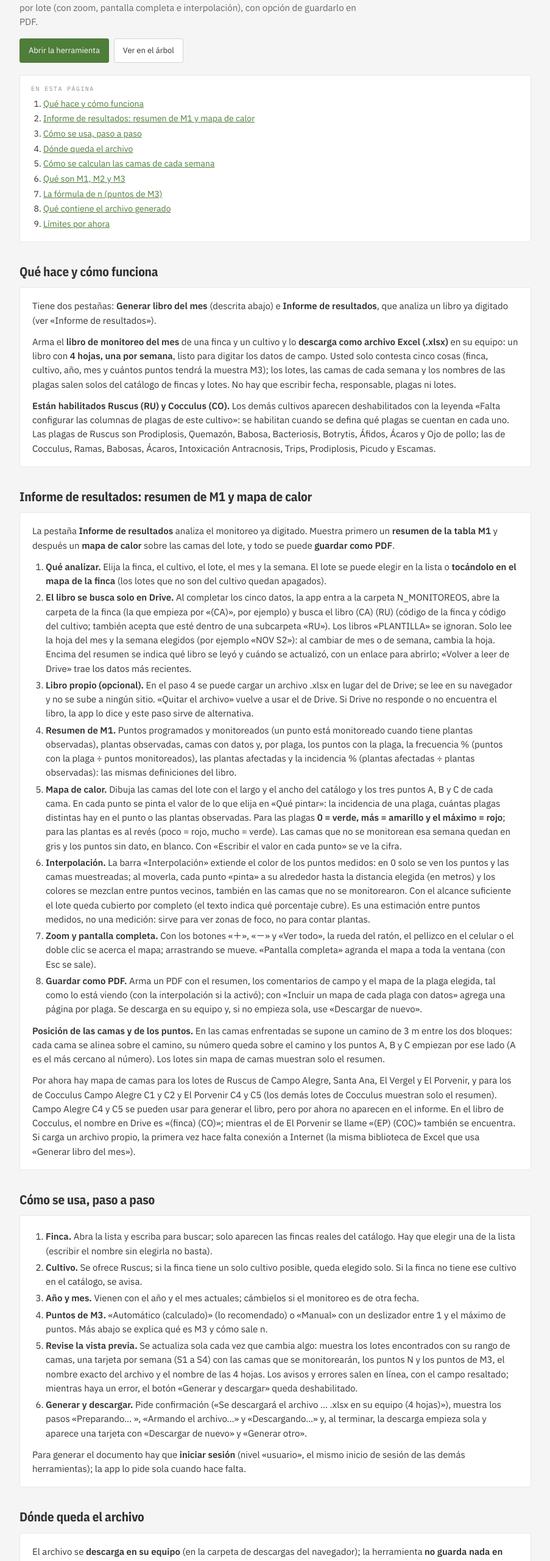
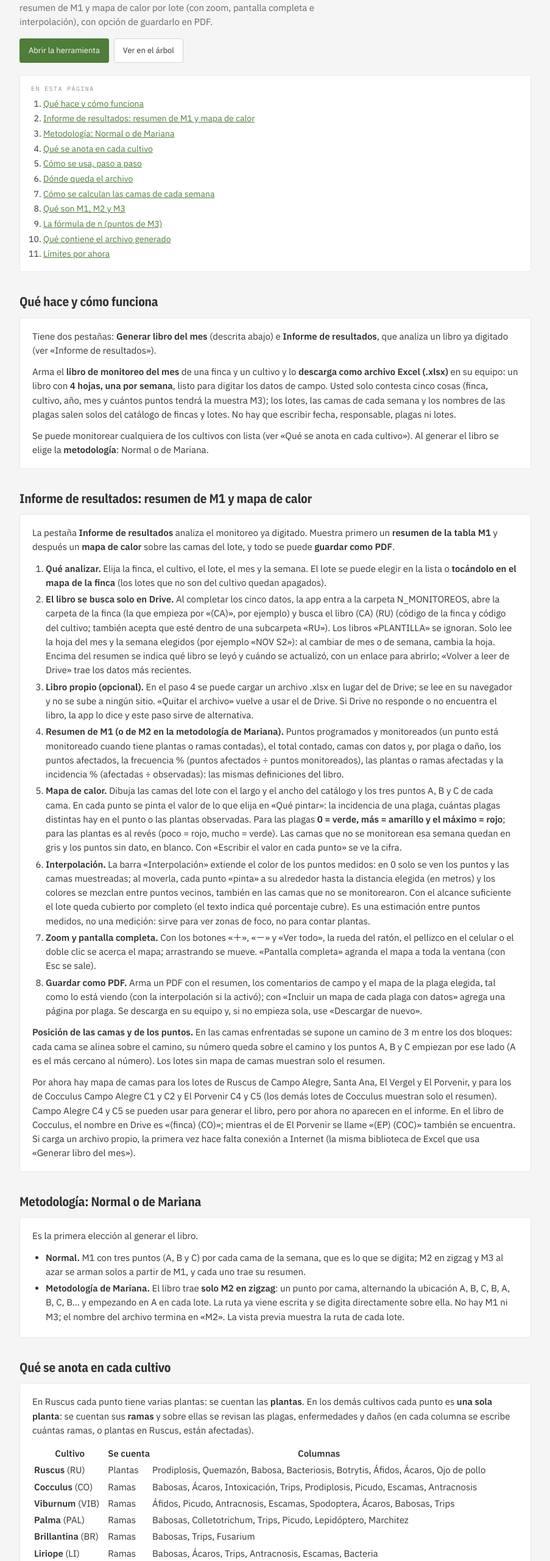
Before and after one commit to pasanteagronomiaecoagri-arch/ecoagriapp, a plain HTML site: page ayuda/agriapp/monitoreo/index.html in a window 1280 px wide. Shown: the part 240-2800 px from the top of the page at 61% size, without its empty margins (188-1091 px from the left). Drawn offline with nearby package versions, Linux system fonts and the light colour scheme.

Commit message:
portal: Monitoreo (cultivos y metodologías) y versión alpha 8.21
Co-Authored-By: Claude Sonnet 5.5 <noreply@anthropic.com>

```diff
--- a/ayuda/agriapp/monitoreo/index.html
+++ b/ayuda/agriapp/monitoreo/index.html
@@ -4,7 +4,7 @@
 <meta charset="UTF-8">
 <meta name="viewport" content="width=device-width, initial-scale=1">
 <title>Monitoreo — EcoAgriApp — Ayuda</title>
-<meta name="description" content="Armar y descargar en Excel (.xlsx) el libro de monitoreo del mes (4 hojas, una por semana) y analizar el monitoreo que está en Drive: resumen de M1 y mapa de calor por lote (con zoom, pantalla completa e interpolación), con opción de guardarlo en PDF.">
+<meta name="description" content="Armar y descargar en Excel (.xlsx) el libro de monitoreo del mes (4 hojas, una por semana; metodología normal o de Mariana) y analizar el monitoreo que está en Drive: resumen de M1 y mapa de calor por lote (con zoom, pantalla completa e interpolación), con opción de guardarlo en PDF.">
 <link rel="icon" type="image/png" href="https://economiaagricola.com/wp-content/uploads/2016/07/favicon16x16.png">
 <script>
   try {
@@ -62,18 +62,18 @@
 </div>
 <main class="lienzo">
 <p class="migas"><a href="../../">Ayuda</a> › <a href="../">EcoAgriApp</a> › Monitoreo</p>
-<div class="encabezado"><p class="rotulo">EcoAgriApp</p><h1>Monitoreo</h1><p>Armar y descargar en Excel (.xlsx) el libro de monitoreo del mes (4 hojas, una por semana) y analizar el monitoreo que está en Drive: resumen de M1 y mapa de calor por lote (con zoom, pantalla completa e interpolación), con opción de guardarlo en PDF.</p></div>
+<div class="encabezado"><p class="rotulo">EcoAgriApp</p><h1>Monitoreo</h1><p>Armar y descargar en Excel (.xlsx) el libro de monitoreo del mes (4 hojas, una por semana; metodología normal o de Mariana) y analizar el monitoreo que está en Drive: resumen de M1 y mapa de calor por lote (con zoom, pantalla completa e interpolación), con opción de guardarlo en PDF.</p></div>
 <div class="acciones" style="margin-top:16px"><a class="boton principal" href="../../../agriapp/monitoreo/">Abrir la herramienta</a><a class="boton" href="../../#agriapp/monitoreo">Ver en el árbol</a></div>
-<nav class="indice" aria-label="En esta página"><p class="rotulo">En esta página</p><ol><li><a href="#que-hace">Qué hace y cómo funciona</a></li><li><a href="#informe">Informe de resultados: resumen de M1 y mapa de calor</a></li><li><a href="#como-se-usa">Cómo se usa, paso a paso</a></li><li><a href="#donde-se-guarda">Dónde queda el archivo</a></li><li><a href="#como-se-calculan-las-camas">Cómo se calculan las camas de cada semana</a></li><li><a href="#m1-m2-m3">Qué son M1, M2 y M3</a></li><li><a href="#formula-de-n">La fórmula de n (puntos de M3)</a></li><li><a href="#que-contiene-el-documento">Qué contiene el archivo generado</a></li><li><a href="#limites">Límites por ahora</a></li></ol></nav>
+<nav class="indice" aria-label="En esta página"><p class="rotulo">En esta página</p><ol><li><a href="#que-hace">Qué hace y cómo funciona</a></li><li><a href="#informe">Informe de resultados: resumen de M1 y mapa de calor</a></li><li><a href="#metodologia">Metodología: Normal o de Mariana</a></li><li><a href="#que-se-anota">Qué se anota en cada cultivo</a></li><li><a href="#como-se-usa">Cómo se usa, paso a paso</a></li><li><a href="#donde-se-guarda">Dónde queda el archivo</a></li><li><a href="#como-se-calculan-las-camas">Cómo se calculan las camas de cada semana</a></li><li><a href="#m1-m2-m3">Qué son M1, M2 y M3</a></li><li><a href="#formula-de-n">La fórmula de n (puntos de M3)</a></li><li><a href="#que-contiene-el-documento">Qué contiene el archivo generado</a></li><li><a href="#limites">Límites por ahora</a></li></ol></nav>
 <section class="seccion" id="que-hace"><h2><a href="#que-hace">Qué hace y cómo funciona</a></h2><div class="cuerpo"><p>Tiene dos pestañas: <b>Generar libro del mes</b> (descrita abajo) e <b>Informe de resultados</b>, que analiza un libro ya digitado (ver «Informe de resultados»).</p>
   <p>Arma el <b>libro de monitoreo del mes</b> de una finca y un cultivo y lo <b>descarga como archivo Excel (.xlsx)</b> en su equipo: un libro con <b>4 hojas, una por semana</b>, listo para digitar los datos de campo. Usted solo contesta cinco cosas (finca, cultivo, año, mes y cuántos puntos tendrá la muestra M3); los lotes, las camas de cada semana y los nombres de las plagas salen solos del catálogo de fincas y lotes. No hay que escribir fecha, responsable, plagas ni lotes.</p>
-  <p><b>Están habilitados Ruscus (RU) y Cocculus (CO).</b> Los demás cultivos aparecen deshabilitados con la leyenda «Falta configurar las columnas de plagas de este cultivo»: se habilitan cuando se defina qué plagas se cuentan en cada uno. Las plagas de Ruscus son Prodiplosis, Quemazón, Babosa, Bacteriosis, Botrytis, Áfidos, Ácaros y Ojo de pollo; las de Cocculus, Ramas, Babosas, Ácaros, Intoxicación Antracnosis, Trips, Prodiplosis, Picudo y Escamas.</p></div></section>
+  <p>Se puede monitorear cualquiera de los cultivos con lista (ver «Qué se anota en cada cultivo»). Al generar el libro se elige la <b>metodología</b>: Normal o de Mariana.</p></div></section>
 <section class="seccion" id="informe"><h2><a href="#informe">Informe de resultados: resumen de M1 y mapa de calor</a></h2><div class="cuerpo"><p>La pestaña <b>Informe de resultados</b> analiza el monitoreo ya digitado. Muestra primero un <b>resumen de la tabla M1</b> y después un <b>mapa de calor</b> sobre las camas del lote, y todo se puede <b>guardar como PDF</b>.</p>
   <ol>
     <li><b>Qué analizar.</b> Elija la finca, el cultivo, el lote, el mes y la semana. El lote se puede elegir en la lista o <b>tocándolo en el mapa de la finca</b> (los lotes que no son del cultivo quedan apagados).</li>
     <li><b>El libro se busca solo en Drive.</b> Al completar los cinco datos, la app entra a la carpeta <span class="codigo">N_MONITOREOS</span>, abre la carpeta de la finca (la que empieza por «(CA)», por ejemplo) y busca el libro <span class="codigo">(CA) (RU)</span> (código de la finca y código del cultivo; también acepta que esté dentro de una subcarpeta «RU»). Los libros «PLANTILLA» se ignoran. Solo lee la hoja del mes y la semana elegidos (por ejemplo «NOV S2»): al cambiar de mes o de semana, cambia la hoja. Encima del resumen se indica qué libro se leyó y cuándo se actualizó, con un enlace para abrirlo; «Volver a leer de Drive» trae los datos más recientes.</li>
     <li><b>Libro propio (opcional).</b> En el paso 4 se puede cargar un archivo .xlsx en lugar del de Drive; se lee en su navegador y no se sube a ningún sitio. «Quitar el archivo» vuelve a usar el de Drive. Si Drive no responde o no encuentra el libro, la app lo dice y este paso sirve de alternativa.</li>
-    <li><b>Resumen de M1.</b> Puntos programados y monitoreados (un punto está monitoreado cuando tiene plantas observadas), plantas observadas, camas con datos y, por plaga, los puntos con la plaga, la frecuencia % (puntos con la plaga ÷ puntos monitoreados), las plantas afectadas y la incidencia % (plantas afectadas ÷ plantas observadas): las mismas definiciones del libro.</li>
+    <li><b>Resumen de M1 (o de M2 en la metodología de Mariana).</b> Puntos programados y monitoreados (un punto está monitoreado cuando tiene plantas o ramas contadas), el total contado, camas con datos y, por plaga o daño, los puntos afectados, la frecuencia % (puntos afectados ÷ puntos monitoreados), las plantas o ramas afectadas y la incidencia % (afectadas ÷ observadas): las mismas definiciones del libro.</li>
     <li><b>Mapa de calor.</b> Dibuja las camas del lote con el largo y el ancho del catálogo y los tres puntos A, B y C de cada cama. En cada punto se pinta el valor de lo que elija en «Qué pintar»: la incidencia de una plaga, cuántas plagas distintas hay en el punto o las plantas observadas. Para las plagas <b>0 = verde, más = amarillo y el máximo = rojo</b>; para las plantas es al revés (poco = rojo, mucho = verde). Las camas que no se monitorean esa semana quedan en gris y los puntos sin dato, en blanco. Con «Escribir el valor en cada punto» se ve la cifra.</li>
     <li><b>Interpolación.</b> La barra «Interpolación» extiende el color de los puntos medidos: en 0 solo se ven los puntos y las camas muestreadas; al moverla, cada punto «pinta» a su alrededor hasta la distancia elegida (en metros) y los colores se mezclan entre puntos vecinos, también en las camas que no se monitorearon. Con el alcance suficiente el lote queda cubierto por completo (el texto indica qué porcentaje cubre). Es una estimación entre puntos medidos, no una medición: sirve para ver zonas de foco, no para contar plantas.</li>
     <li><b>Zoom y pantalla completa.</b> Con los botones «＋», «－» y «Ver todo», la rueda del ratón, el pellizco en el celular o el doble clic se acerca el mapa; arrastrando se mueve. «Pantalla completa» agranda el mapa a toda la ventana (con Esc se sale).</li>
@@ -81,6 +81,27 @@
   </ol>
   <p><b>Posición de las camas y de los puntos.</b> En las camas enfrentadas se supone un camino de 3 m entre los dos bloques: cada cama se alinea sobre el camino, su número queda sobre el camino y los puntos A, B y C empiezan por ese lado (A es el más cercano al número). Los lotes sin mapa de camas muestran solo el resumen.</p>
   <p class="pista">Por ahora hay mapa de camas para los lotes de Ruscus de Campo Alegre, Santa Ana, El Vergel y El Porvenir, y para los de Cocculus Campo Alegre C1 y C2 y El Porvenir C4 y C5 (los demás lotes de Cocculus muestran solo el resumen). Campo Alegre C4 y C5 se pueden usar para generar el libro, pero por ahora no aparecen en el informe. En el libro de Cocculus, el nombre en Drive es «(finca) (CO)»; mientras el de El Porvenir se llame «(EP) (COC)» también se encuentra. Si carga un archivo propio, la primera vez hace falta conexión a Internet (la misma biblioteca de Excel que usa «Generar libro del mes»).</p></div></section>
+<section class="seccion" id="metodologia"><h2><a href="#metodologia">Metodología: Normal o de Mariana</a></h2><div class="cuerpo"><p>Es la primera elección al generar el libro.</p>
+  <ul>
+    <li><b>Normal.</b> M1 con tres puntos (A, B y C) por cada cama de la semana, que es lo que se digita; M2 en zigzag y M3 al azar se arman solos a partir de M1, y cada uno trae su resumen.</li>
+    <li><b>Metodología de Mariana.</b> El libro trae <b>solo M2 en zigzag</b>: un punto por cama, alternando la ubicación A, B, C, B, A, B, C, B… y empezando en A en cada lote. La ruta ya viene escrita y se digita directamente sobre ella. No hay M1 ni M3; el nombre del archivo termina en «M2». La vista previa muestra la ruta de cada lote.</li>
+  </ul></div></section>
+<section class="seccion" id="que-se-anota"><h2><a href="#que-se-anota">Qué se anota en cada cultivo</a></h2><div class="cuerpo"><p>En Ruscus cada punto tiene varias plantas: se cuentan las <b>plantas</b>. En los demás cultivos cada punto es <b>una sola planta</b>: se cuentan sus <b>ramas</b> y sobre ellas se revisan las plagas, enfermedades y daños (en cada columna se escribe cuántas ramas, o plantas en Ruscus, están afectadas).</p>
+  <table>
+    <thead><tr><th>Cultivo</th><th>Se cuenta</th><th>Columnas</th></tr></thead>
+    <tbody>
+      <tr><td><b>Ruscus</b> (RU)</td><td>Plantas</td><td>Prodiplosis, Quemazón, Babosa, Bacteriosis, Botrytis, Áfidos, Ácaros, Ojo de pollo</td></tr>
+      <tr><td><b>Cocculus</b> (CO)</td><td>Ramas</td><td>Babosas, Ácaros, Intoxicación, Trips, Prodiplosis, Picudo, Escamas, Antracnosis</td></tr>
+      <tr><td><b>Viburnum</b> (VIB)</td><td>Ramas</td><td>Áfidos, Picudo, Antracnosis, Escamas, Spodoptera, Ácaros, Babosas, Trips</td></tr>
+      <tr><td><b>Palma</b> (PAL)</td><td>Ramas</td><td>Babosas, Colletotrichum, Trips, Picudo, Lepidóptero, Marchitez</td></tr>
+      <tr><td><b>Brillantina</b> (BR)</td><td>Ramas</td><td>Babosas, Trips, Fusarium</td></tr>
+      <tr><td><b>Liriope</b> (LI)</td><td>Ramas</td><td>Babosas, Ácaros, Trips, Antracnosis, Escamas, Bacteria</td></tr>
+      <tr><td><b>Baby Blue</b> (BB)</td><td>Ramas</td><td>Chinche, Cercospora, Ácaros</td></tr>
+      <tr><td><b>Parvifolia</b> (PAR)</td><td>Ramas</td><td>Chinche, Antracnosis, Ácaros</td></tr>
+      <tr><td><b>Silver Dollar</b> (SD)</td><td>Ramas</td><td>Cercospora, Mildeo, Lepidóptero, Chinche, Ácaros</td></tr>
+    </tbody>
+  </table>
+  <p>Esta es la lista base. El <b>administrador</b> puede agregar o quitar columnas, cambiar lo que se cuenta, desactivar un cultivo o configurar uno sin lista (por ejemplo Hypericum o Helecho) en la administración, pestaña «Ajustes» → «Monitoreo: cultivos y columnas». Los libros ya generados conservan sus columnas y el informe las lee del propio libro (si difieren de la lista actual, avisa).</p></div></section>
 <section class="seccion" id="como-se-usa"><h2><a href="#como-se-usa">Cómo se usa, paso a paso</a></h2><div class="cuerpo"><ol>
     <li><b>Finca.</b> Abra la lista y escriba para buscar; solo aparecen las fincas reales del catálogo. Hay que elegir una de la lista (escribir el nombre sin elegirla no basta).</li>
     <li><b>Cultivo.</b> Se ofrece Ruscus; si la finca tiene un solo cultivo posible, queda elegido solo. Si la finca no tiene ese cultivo en el catálogo, se avisa.</li>
@@ -128,7 +149,7 @@
   </ul>
   <p><b>Escala de colores.</b> Para las <b>plantas</b>, más es mejor: mucho = verde y poco = rojo. Para las <b>plagas</b> es al contrario: poca plaga = verde y mucha plaga = rojo.</p></div></section>
 <section class="seccion" id="limites"><h2><a href="#limites">Límites por ahora</a></h2><div class="cuerpo"><ul>
-    <li>Solo Ruscus y Cocculus están habilitados; los otros cultivos aparecen deshabilitados.</li>
+    <li>Hypericum y Helecho aparecen deshabilitados hasta que se defina qué se revisa en ellos.</li>
     <li>El archivo no se guarda en Drive ni queda registro del que se generó antes: cada vez se arma uno nuevo.</li>
     <li>El informe de resultados solo lee libros generados por esta herramienta (hojas «MES S1» a «MES S4» con la tabla M1 en las columnas A a N) y no guarda los resultados: se calculan cada vez que se carga el archivo.</li>
   </ul></div></section>
```
Also changed, not shown: ayuda/agriapp/index.html (+1 -1 lines), ayuda/index.html (+10 -8 lines), versiones/index.html (+2 -1 lines).
